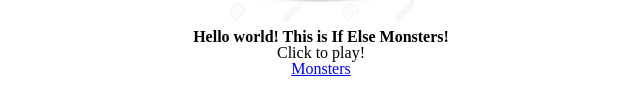
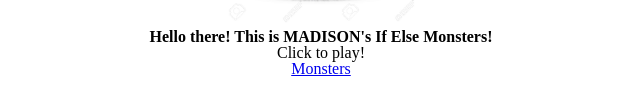
Before and after one commit to madscity/lesson2_homework, a plain HTML site: page if-else-monsters-complete/index.html in a window 1280 px wide. Shown: the part 174-286 px from the top of the page, without its empty margins (319-959 px from the left). Drawn offline with Linux system fonts and the light colour scheme.

Commit message:
Madison first commit

```diff
--- a/if-else-monsters-complete/index.html
+++ b/if-else-monsters-complete/index.html
@@ -14,7 +14,7 @@
 <body>
     <div class="container">
         <img class="main-pic" src="images/monsterdude.jpg" />
-        <h1>Hello world! This is If Else Monsters!
+        <h1>Hello there! This is MADISON's If Else Monsters!
         </h1>
         <p> Click to play!</p>
         <ul>
```
